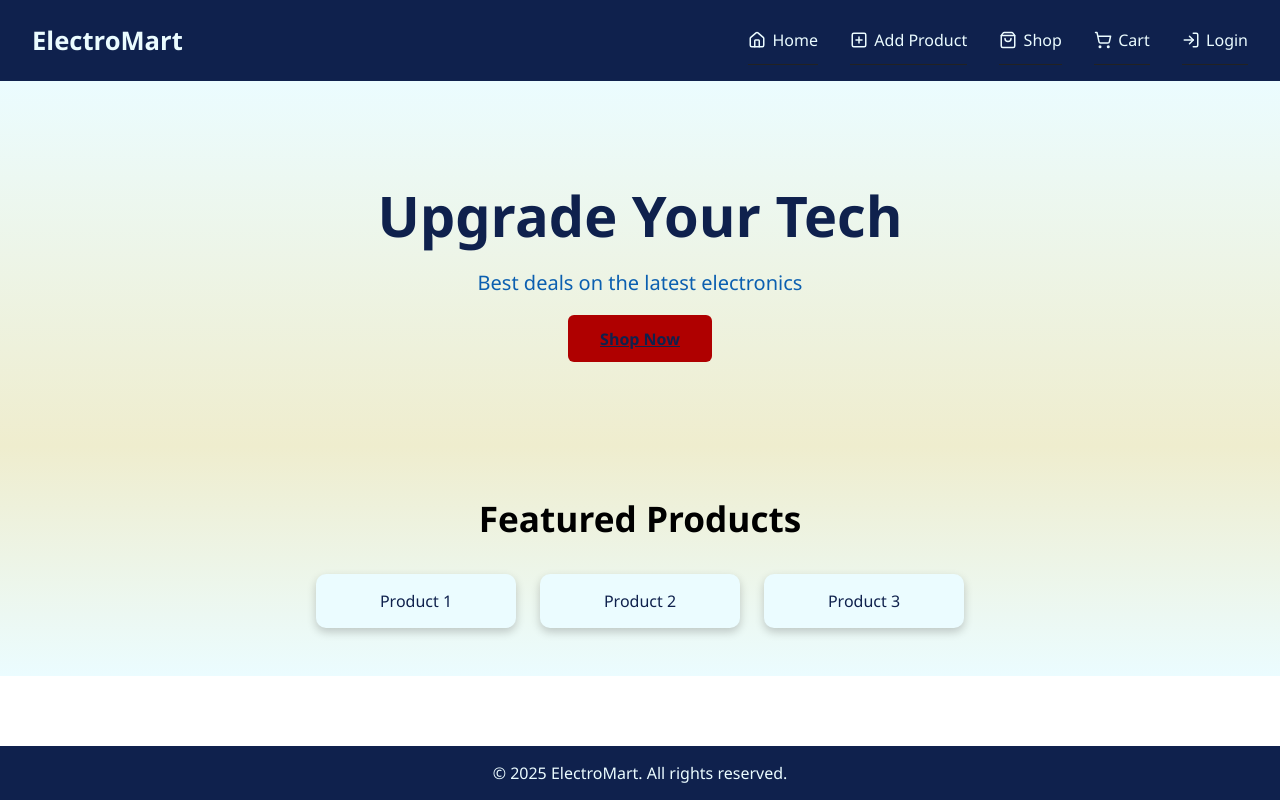
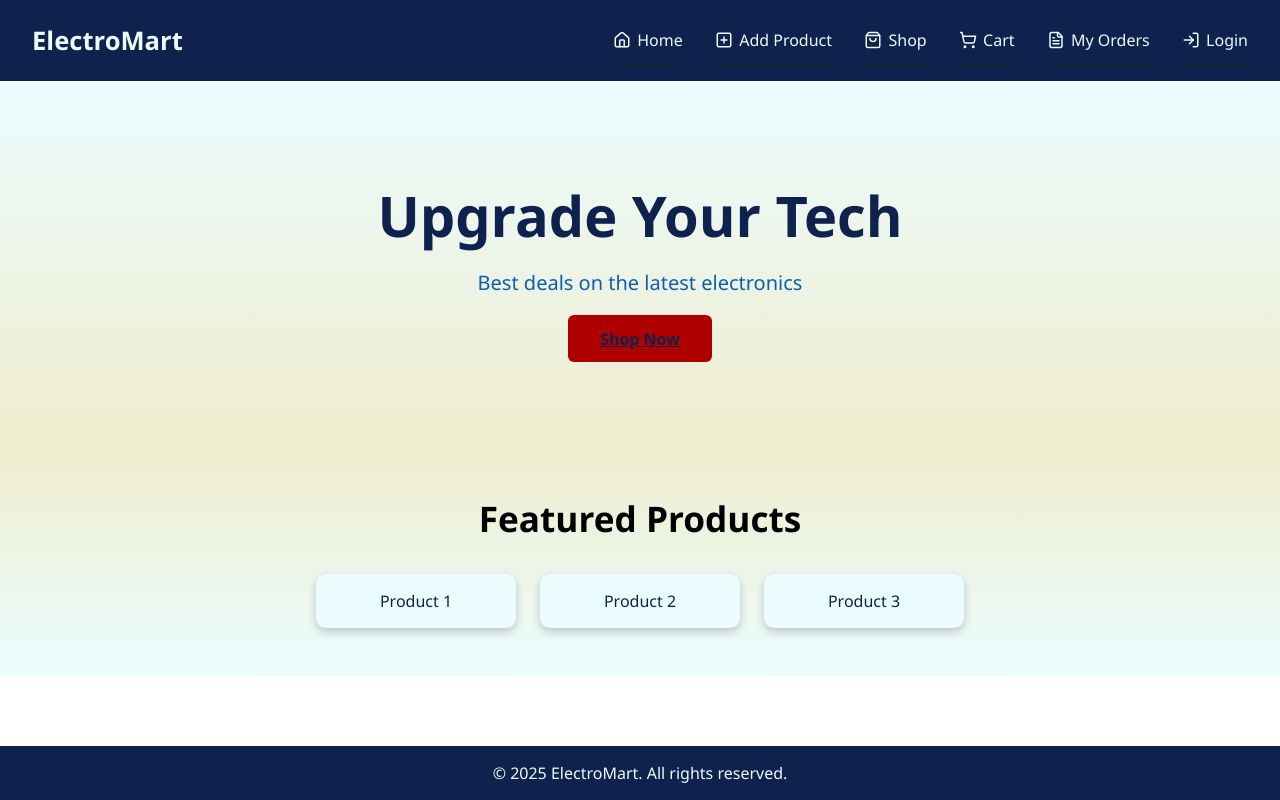
Before and after one commit to carlosal10/electromart, a React (Create React App) app in the folder electromart/: page / in a window 1280 px wide. Built offline with nearby package versions, Linux system fonts and the light colour scheme.

Commit message:
Update Navbar.jsx

```diff
--- a/electromart/src/components/Navbar.jsx
+++ b/electromart/src/components/Navbar.jsx
@@ -1,6 +1,6 @@
 import React, { useState, useRef, useEffect } from 'react';
 import { Link } from 'react-router-dom';
-import { Home, PlusSquare, ShoppingBag, ShoppingCart, LogIn } from 'lucide-react'; // Icons
+import { Home, PlusSquare, ShoppingBag, ShoppingCart, LogIn, FileText } from 'lucide-react'; // Added FileText icon
 import './Navbar.css';
 
 const Navbar = () => {
@@ -41,6 +41,9 @@ const Navbar = () => {
         <Link to="/cart" onClick={() => setMenuOpen(false)}>
           <ShoppingCart size={18} /> Cart
         </Link>
+        <Link to="/my-orders" onClick={() => setMenuOpen(false)}>
+          <FileText size={18} /> My Orders
+        </Link>
         <Link to="/login" onClick={() => setMenuOpen(false)}>
           <LogIn size={18} /> Login
         </Link>
```
